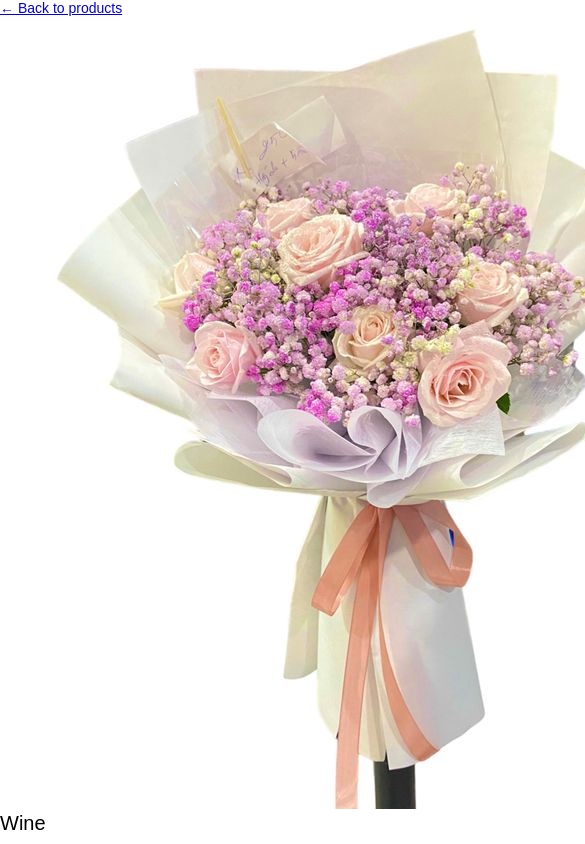
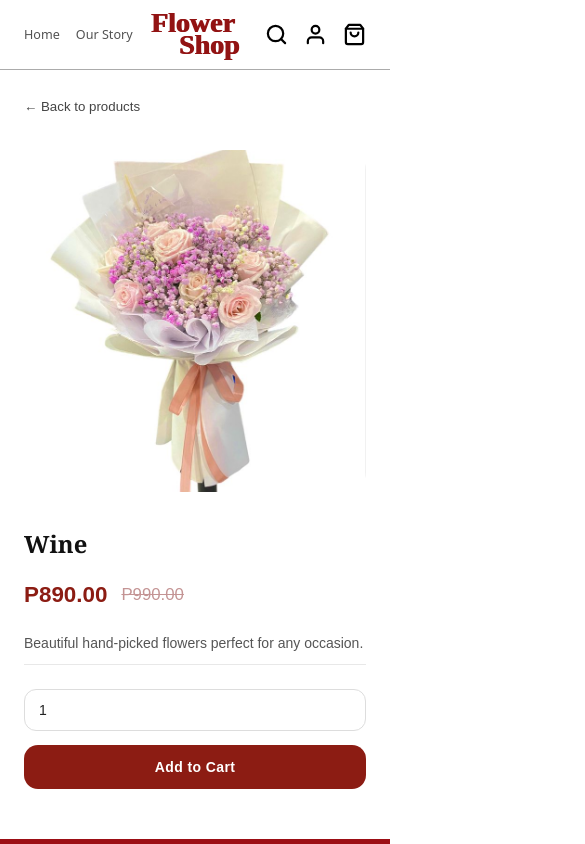
Before and after one commit to jork1216/flowershop, a React (Vite) app: page /product/1 in a window 390 px wide. Shown: the top 844 px of the page, 585 px wide, since content can reach past the window. Built offline with nearby package versions, Linux system fonts and the light colour scheme.

Commit message:
added navbar and footer

```diff
--- a/src/App.jsx
+++ b/src/App.jsx
@@ -2,7 +2,7 @@ import { BrowserRouter, Routes, Route } from "react-router-dom";
 import Home from './pages/Home/Home.jsx'
 import OurStory from "./pages/OurStory/OurStory.jsx";
 import Shop from "./pages/Shop/Shop.jsx";
-import ProductDetail from "./pages/ProductDetail/ProfuctDetail.jsx";
+import ProductDetail from "./pages/ProductDetail/ProductDetail.jsx";
 import { allProducts } from './data/products';
 
 import './App.css'
--- /dev/null
+++ b/src/pages/ProductDetail/ProductDetail.css
@@ -0,0 +1,255 @@
+/* ============================================
+   ProductDetail Page Styles
+   Matches brand: #8C1C13 red, Arial, rounded
+   ============================================ */
+
+/* Page Wrapper */
+.product-detail-page {
+  max-width: 1300px;
+  margin: 0 auto;
+  padding: 40px 60px 80px;
+  font-family: Arial, sans-serif;
+}
+
+/* Back Link */
+.back-link {
+  display: inline-flex;
+  align-items: center;
+  gap: 6px;
+  font-size: 0.95rem;
+  color: #444;
+  text-decoration: none;
+  margin-bottom: 36px;
+  transition: color 0.2s ease;
+}
+
+.back-link:hover {
+  color: #8C1C13;
+}
+
+/* Main Content: image left, info right */
+.product-detail-content {
+  display: grid;
+  grid-template-columns: 1fr 1fr;
+  gap: 60px;
+  align-items: flex-start;
+}
+
+/* ---- Image Side ---- */
+.product-detail-image {
+  position: relative;
+  background-color: #f4f4f4;
+  border-radius: 20px;
+  overflow: hidden;
+  aspect-ratio: 1 / 1;
+}
+
+.product-detail-image img {
+  width: 100%;
+  height: 100%;
+  object-fit: cover;
+  display: block;
+  transition: transform 0.4s ease;
+}
+
+.product-detail-image:hover img {
+  transform: scale(1.03);
+}
+
+/* Badge on image */
+.product-detail-image .badge {
+  position: absolute;
+  top: 16px;
+  right: 16px;
+  padding: 8px 18px;
+  border-radius: 20px;
+  font-size: 0.85rem;
+  font-weight: 600;
+  z-index: 1;
+}
+
+.product-detail-image .badge-soldout,
+.product-detail-image .badge-sale {
+  background-color: #9C0000;
+  color: white;
+}
+
+/* ---- Info Side ---- */
+.product-detail-info {
+  display: flex;
+  flex-direction: column;
+  gap: 24px;
+  padding-top: 10px;
+}
+
+/* Product Name */
+.product-detail-info .product-name {
+  font-family: Georgia, 'Times New Roman', serif;
+  font-size: 2.4rem;
+  font-weight: 800;
+  color: #111;
+  margin: 0;
+  line-height: 1.2;
+}
+
+/* Price Row */
+.price-container {
+  display: flex;
+  align-items: center;
+  gap: 14px;
+}
+
+.price-container .current-price {
+  font-size: 1.6rem;
+  font-weight: 700;
+  color: #8C1C13;
+}
+
+.price-container .old-price {
+  font-size: 1.2rem;
+  color: #C49494;
+  text-decoration: line-through;
+}
+
+/* Divider */
+.product-detail-info::after {
+  content: '';
+  display: none;
+}
+
+/* Description */
+.product-description {
+  font-size: 1rem;
+  color: #555;
+  line-height: 1.7;
+  margin: 0;
+  padding-bottom: 8px;
+  border-bottom: 1px solid #e8e8e8;
+}
+
+/* Actions: qty + button */
+.product-actions {
+  display: flex;
+  align-items: center;
+  gap: 14px;
+  flex-wrap: wrap;
+}
+
+.qty-input {
+  width: 70px;
+  padding: 12px 14px;
+  border: 1.5px solid #ddd;
+  border-radius: 12px;
+  font-size: 1rem;
+  font-family: Arial, sans-serif;
+  text-align: center;
+  color: #222;
+  transition: border-color 0.2s ease;
+  outline: none;
+}
+
+.qty-input:focus {
+  border-color: #8C1C13;
+}
+
+.add-to-cart-btn {
+  flex: 1;
+  min-width: 180px;
+  padding: 14px 32px;
+  background-color: #8C1C13;
+  color: white;
+  border: none;
+  border-radius: 14px;
+  font-size: 1rem;
+  font-weight: 700;
+  font-family: Arial, sans-serif;
+  cursor: pointer;
+  letter-spacing: 0.4px;
+  transition: background-color 0.25s ease, transform 0.15s ease;
+}
+
+.add-to-cart-btn:hover:not(:disabled) {
+  background-color: #6e1510;
+  transform: translateY(-1px);
+}
+
+.add-to-cart-btn:active:not(:disabled) {
+  transform: translateY(0);
+}
+
+.add-to-cart-btn:disabled {
+  background-color: #ccc;
+  color: #888;
+  cursor: not-allowed;
+}
+
+/* Error / Not Found State */
+.error-container {
+  display: flex;
+  flex-direction: column;
+  align-items: center;
+  justify-content: center;
+  min-height: 50vh;
+  font-family: Arial, sans-serif;
+  gap: 20px;
+  color: #333;
+}
+
+.error-container h2 {
+  font-size: 1.8rem;
+  color: #8C1C13;
+}
+
+.error-container a {
+  color: #8C1C13;
+  text-decoration: underline;
+  font-weight: 600;
+}
+
+/* ============================================
+   Responsive
+   ============================================ */
+@media (max-width: 1024px) {
+  .product-detail-page {
+    padding: 36px 40px 60px;
+  }
+
+  .product-detail-content {
+    gap: 40px;
+  }
+
+  .product-detail-info .product-name {
+    font-size: 2rem;
+  }
+}
+
+@media (max-width: 768px) {
+  .product-detail-content {
+    grid-template-columns: 1fr;
+    gap: 28px;
+  }
+
+  .product-detail-page {
+    padding: 28px 24px 50px;
+  }
+
+  .product-detail-info .product-name {
+    font-size: 1.7rem;
+  }
+
+  .add-to-cart-btn {
+    width: 100%;
+  }
+}
+
+@media (max-width: 480px) {
+  .product-actions {
+    flex-direction: column;
+    align-items: stretch;
+  }
+
+  .qty-input {
+    width: 100%;
+    text-align: left;
+  }
+}
--- /dev/null
+++ b/src/pages/ProductDetail/ProductDetail.jsx
@@ -0,0 +1,61 @@
+import { useParams, Link } from 'react-router-dom';
+import "./ProductDetail.css"
+import Navbar from '../../components/Navbar/Navbar';
+import Footer from '../../components/Footer/Footer';
+
+const ProductDetail = ({ allProducts }) => {
+  const { id } = useParams();
+  const product = allProducts.find((p) => String(p.id) === id);
+
+  if (!product) {
+    return (
+      <div className="error-container">
+        <h2>Product not found</h2>
+        <Link to="/">Back to Shop</Link>
+      </div>
+    );
+  }
+
+  return (
+    <div>
+      <Navbar />
+
+      <div className="product-detail-page">
+        <Link className="back-link" to="/">← Back to products</Link>
+
+        <div className="product-detail-content">
+          <div className="product-detail-image">
+            {product.soldOut && <span className="badge badge-soldout">Sold out</span>}
+            <img src={product.image} alt={product.name} />
+          </div>
+
+          <div className="product-detail-info">
+            <h1 className="product-name">{product.name}</h1>
+
+            <div className="price-container">
+              <span className="current-price">{product.price}</span>
+              {product.oldPrice && <span className="old-price">{product.oldPrice}</span>}
+            </div>
+
+            <p className="product-description">
+              {product.description || "Beautiful hand-picked flowers perfect for any occasion."}
+            </p>
+
+            <div className="product-actions">
+              <input type="number" min="1" defaultValue="1" className="qty-input" />
+              <button
+                className="add-to-cart-btn"
+                disabled={product.soldOut}
+              >
+                {product.soldOut ? 'Out of Stock' : 'Add to Cart'}
+              </button>
+            </div>
+          </div>
+        </div>
+      </div>
+      <Footer/>
+    </div>
+  );
+};
+
+export default ProductDetail;
--- a/src/pages/ProductDetail/ProfuctDetail.jsx
+++ /dev/null
@@ -1,58 +0,0 @@
-import { useParams, Link } from 'react-router-dom';
-
-const ProductDetail = ({ allProducts }) => {
-  // 1. Grab the ID from the URL (e.g., /product/5)
-  const { id } = useParams();
-
-  // 2. Find the product in your data array that matches the ID
-  // Note: useParams returns a string, so we convert it to a number if your IDs are numbers
-  const product = allProducts.find((p) => String(p.id) === id);
-
-  // 3. Handle cases where the product doesn't exist (e.g., manual URL typing)
-  if (!product) {
-    return (
-      <div className="error-container">
-        <h2>Product not found</h2>
-        <Link to="/">Back to Shop</Link>
-      </div>
-    );
-  }
-
-  return (
-    <div className="product-detail-page">
-      <Link box-className="back-link" to="/">← Back to products</Link>
-
-      <div className="product-detail-content">
-        <div className="product-detail-image">
-          {product.soldOut && <span className="badge badge-soldout">Sold out</span>}
-          <img src={product.image} alt={product.name} />
-        </div>
-
-        <div className="product-detail-info">
-          <h1 className="product-name">{product.name}</h1>
-
-          <div className="price-container">
-            <span className="current-price">{product.price}</span>
-            {product.oldPrice && <span className="old-price">{product.oldPrice}</span>}
-          </div>
-
-          <p className="product-description">
-            {product.description || "Beautiful hand-picked flowers perfect for any occasion."}
-          </p>
-
-          <div className="product-actions">
-            <input type="number" min="1" defaultValue="1" className="qty-input" />
-            <button
-              className="add-to-cart-btn"
-              disabled={product.soldOut}
-            >
-              {product.soldOut ? 'Out of Stock' : 'Add to Cart'}
-            </button>
-          </div>
-        </div>
-      </div>
-    </div>
-  );
-};
-
-export default ProductDetail;
--- a/src/pages/Shop/Shop.css
+++ b/src/pages/Shop/Shop.css
@@ -62,6 +62,7 @@
 /* Product Card */
 .shop-product-card {
   cursor: pointer;
+  text-decoration: none;
 }
 
 .shop-image-box {
--- a/src/pages/Shop/Shop.jsx
+++ b/src/pages/Shop/Shop.jsx
@@ -50,7 +50,7 @@ function Shop() {
                   className="shop-product-image"
                 />
               </div>
-              <h3 className="shop-product-name">{product.name}</h3>
+              <span className="shop-product-name">{product.name}</span>
               <div className="shop-price-row">
                 <span className="shop-current-price">{product.price}</span>
                 <span className="shop-old-price">{product.oldPrice}</span>
```
